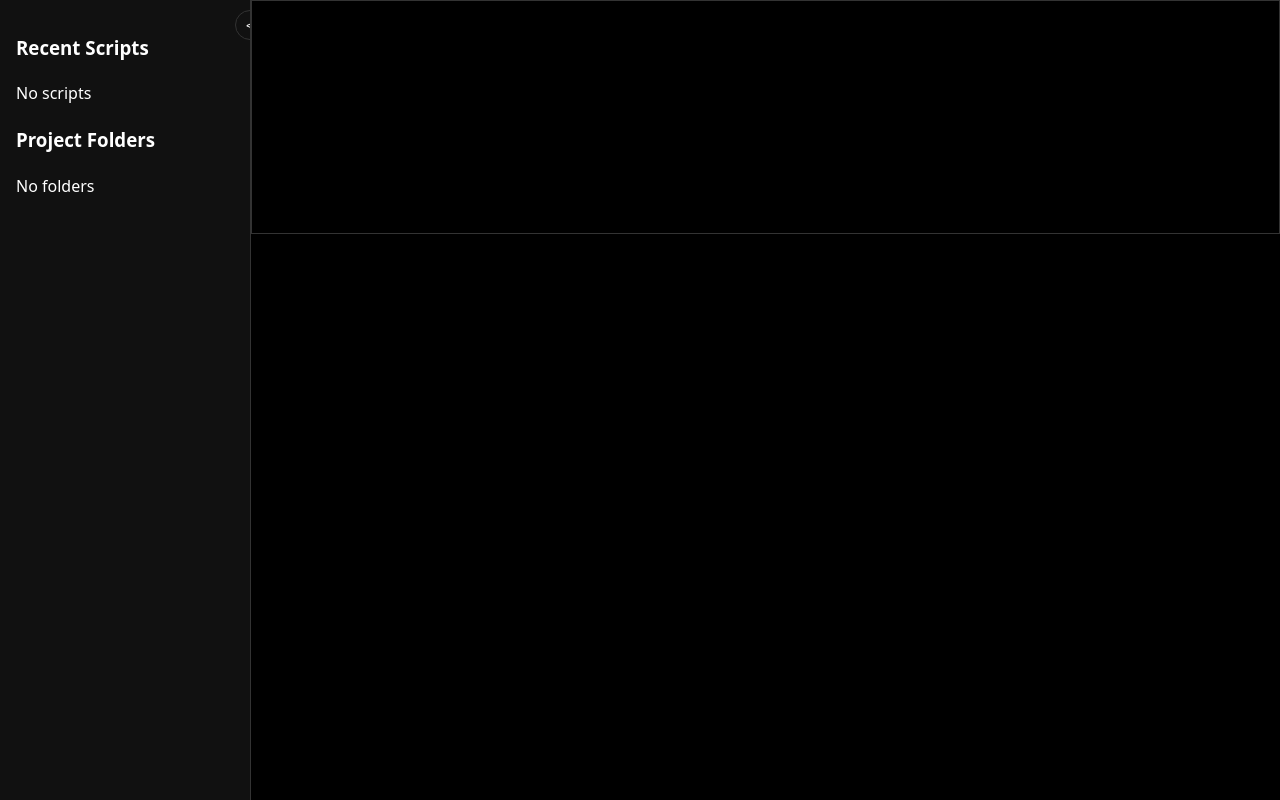
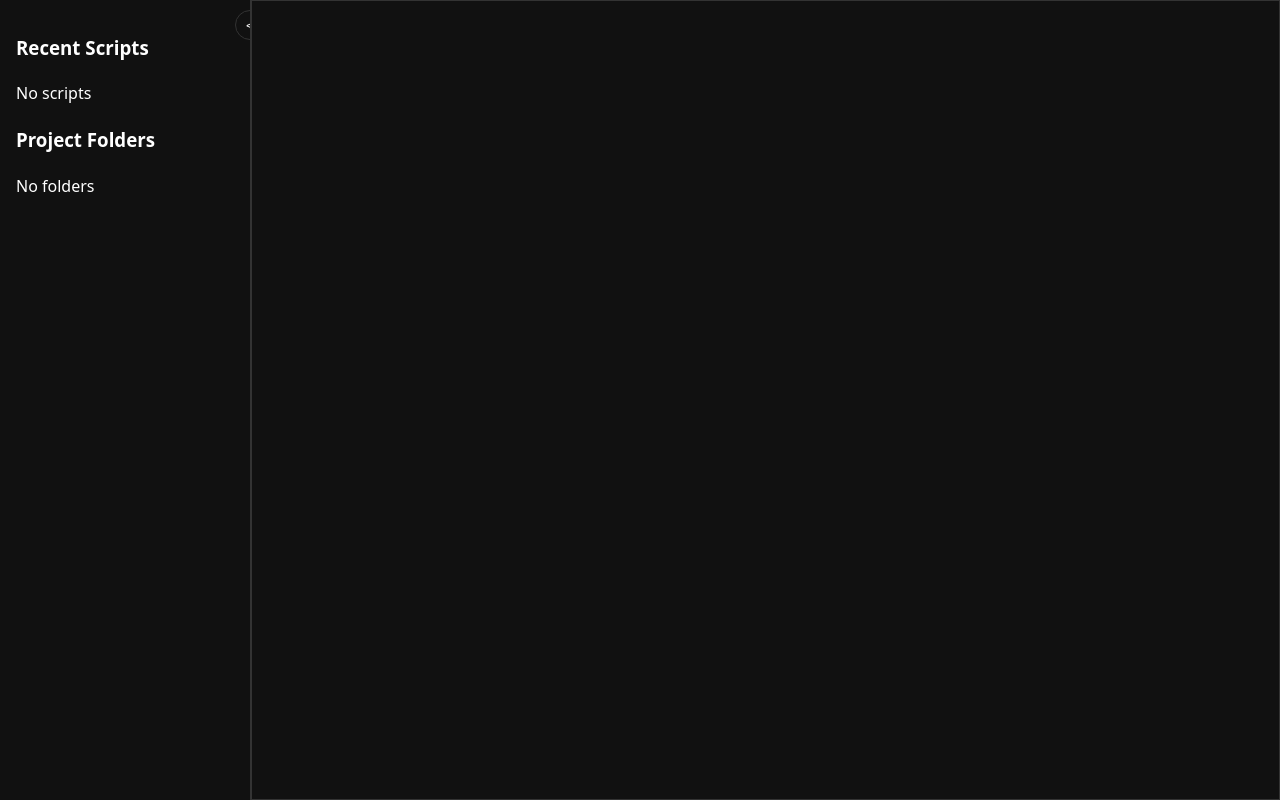
Before and after one commit to lp-jordan/panelist, a React (Vite) app: page / in a window 1280 px wide. Built offline with nearby package versions, Linux system fonts and the light colour scheme.

Commit message:
feat: lighten editor background and fit viewport

```diff
--- a/src/style.css
+++ b/src/style.css
@@ -2,6 +2,7 @@
   --background-color: #000;
   --text-color: #fff;
   --accent-color: #4e9cff;
+  --editor-background-color: #111;
 }
 
 html, body {
@@ -18,7 +19,9 @@ a {
 .ProseMirror {
   padding: 1rem;
   border: 1px solid #333;
-  min-height: 200px;
+  min-height: 100vh;
+  background: var(--editor-background-color);
+  box-sizing: border-box;
 }
 
 .page-header {
```
